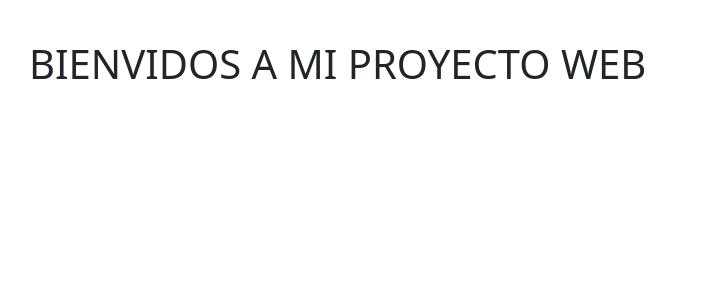
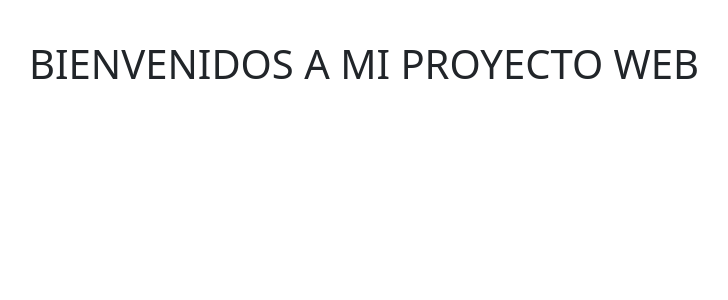
Before and after one commit to SoniaSegovia/InicioLogin, a PHP site: page /principal.php in a window 1280 px wide. Shown: the part 56-356 px from the top of the page, without its empty margins (53-781 px from the left). Run offline with PHP 8.4, Linux system fonts and the light colour scheme; the visitor is signed in with stand-in values (Sample User, id 1).

Commit message:
actualizando

```diff
--- a/principal.php
+++ b/principal.php
@@ -24,7 +24,7 @@ if (!isset($_SESSION['user_id'])) {
 
     <div class="container"><br>
         <p>
-        <h1>BIENVIDOS A MI PROYECTO WEB</h1>
+        <h1>BIENVENIDOS A MI PROYECTO WEB</h1>
         </p>
     </div>
     <script src="https://cdn.jsdelivr.net/npm/bootstrap@5.0.2/dist/js/bootstrap.bundle.min.js" integrity="sha384-MrcW6ZMFYlzcLA8Nl+NtUVF0sA7MsXsP1UyJoMp4YLEuNSfAP+JcXn/tWtIaxVXM" crossorigin="anonymous"></script>
```
